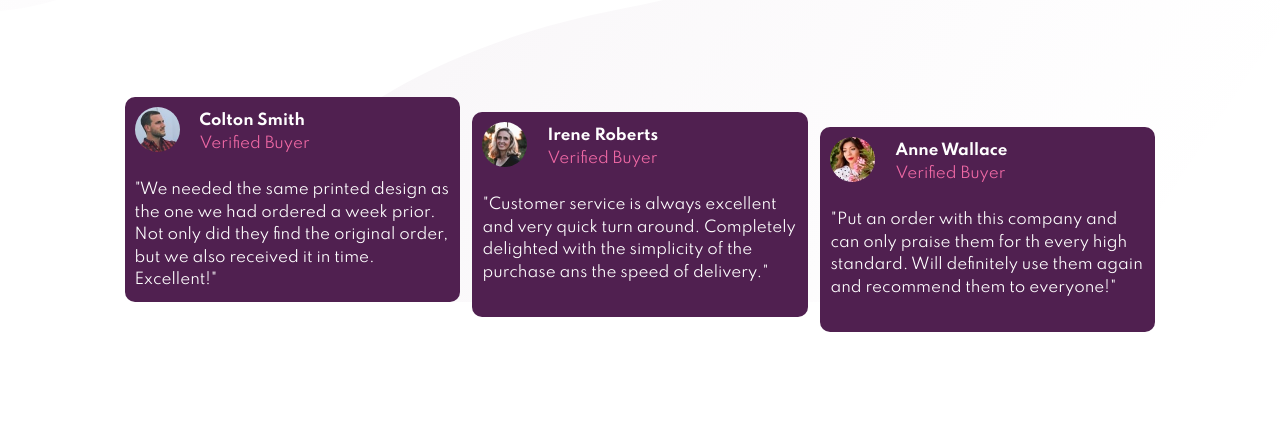
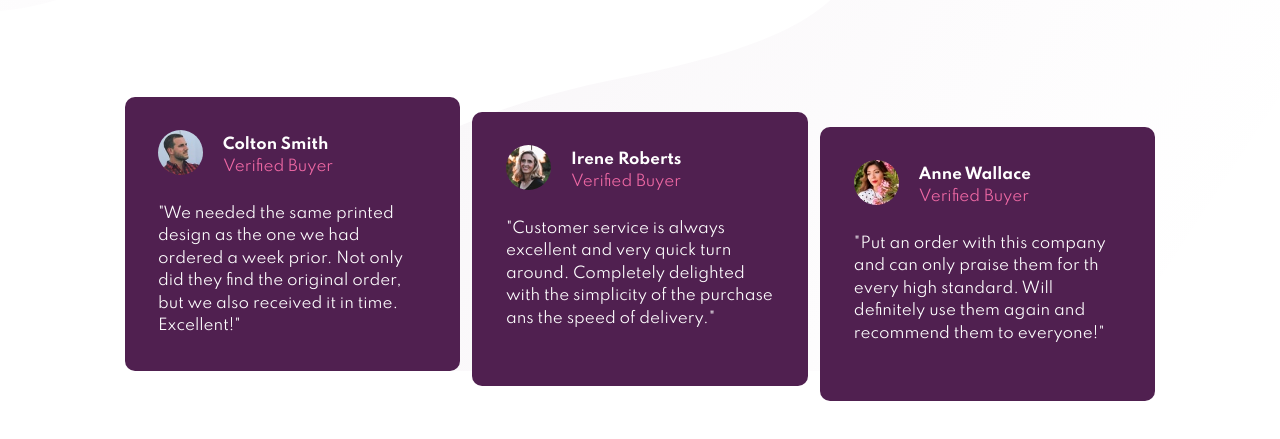
Before and after one commit to krishna-nayak/Social-Proof-Section-Master, a plain HTML site: page index.html in a window 1280 px wide. Shown: the part 351-790 px from the top of the page. Drawn offline with Linux system fonts and the light colour scheme.

Commit message:
customer-box-fixed

```diff
--- a/style.css
+++ b/style.css
@@ -110,7 +110,7 @@ p {
 }
 
 .customer-box {
-	padding: 3% 3%;
+	padding: 10%;
 	border-radius: 10px;
 	background-color: hsl(300, 43%, 22%);
 }
```
